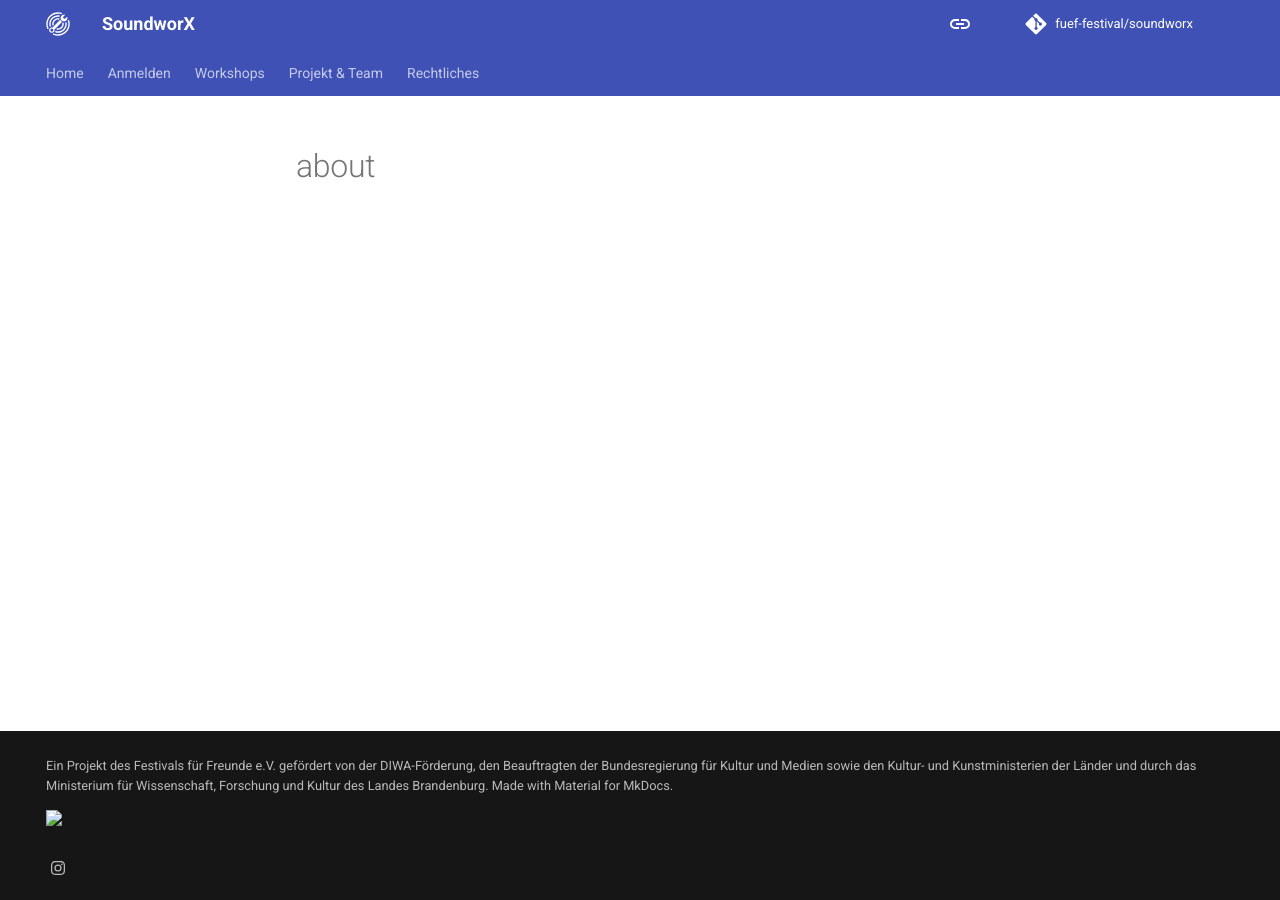
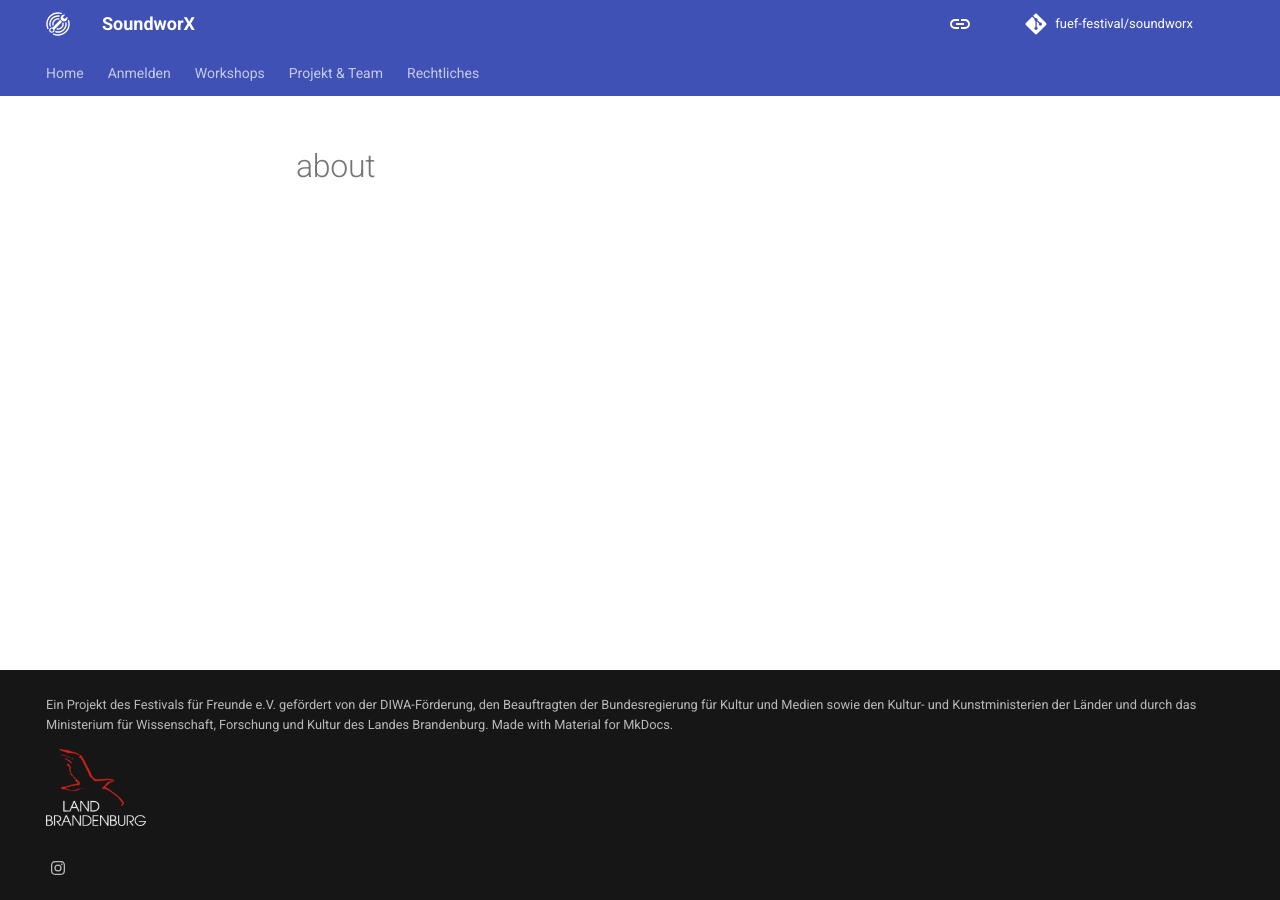
Before and after one commit to fuef-festival/soundworx, an MkDocs documentation site: the page built from docs/about/README.md, in a window 1280 px wide. Built offline with MkDocs 1.6.1 and Material for MkDocs 9.7.7, drawn with Linux system fonts in a browser that asks for light colours; plug-ins that fetch from the network failed and are left out; comment, search, counter and statistics services are not loaded.

Commit message:
fix footer image

```diff
--- a/mkdocs.yml
+++ b/mkdocs.yml
@@ -51,4 +51,4 @@ extra:
 
 repo_url: https://github.com/fuef-festival/soundworx
 repo_name: fuef-festival/soundworx
-copyright: <p>Ein Projekt des <a href="http://www.festivalfuerfreunde.de/">Festivals für Freunde e.V.</a> gefördert von der DIWA-Förderung, den Beauftragten der Bundesregierung für Kultur und Medien sowie den Kultur- und Kunstministerien der Länder und durch das Ministerium für Wissenschaft, Forschung und Kultur des Landes Brandenburg. Made with Material for MkDocs.</p> <img src="brandenburg.png" />
+copyright: <p>Ein Projekt des <a href="http://www.festivalfuerfreunde.de/">Festivals für Freunde e.V.</a> gefördert von der DIWA-Förderung, den Beauftragten der Bundesregierung für Kultur und Medien sowie den Kultur- und Kunstministerien der Länder und durch das Ministerium für Wissenschaft, Forschung und Kultur des Landes Brandenburg. Made with Material for MkDocs.</p> <img src="/brandenburg.png" />
```
